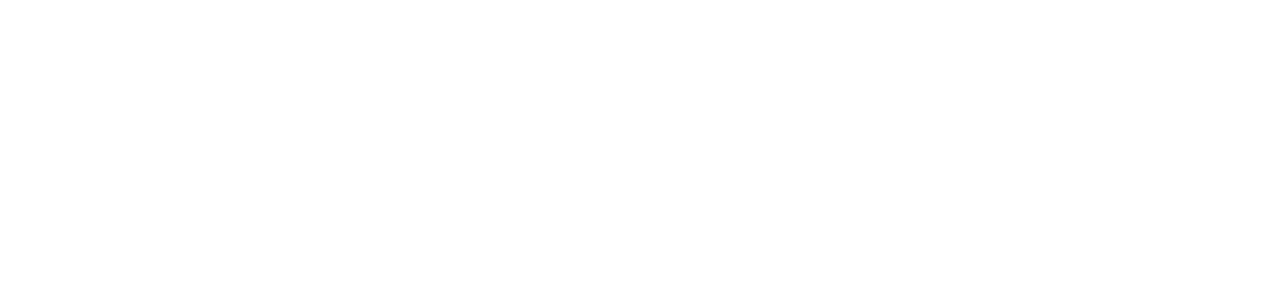
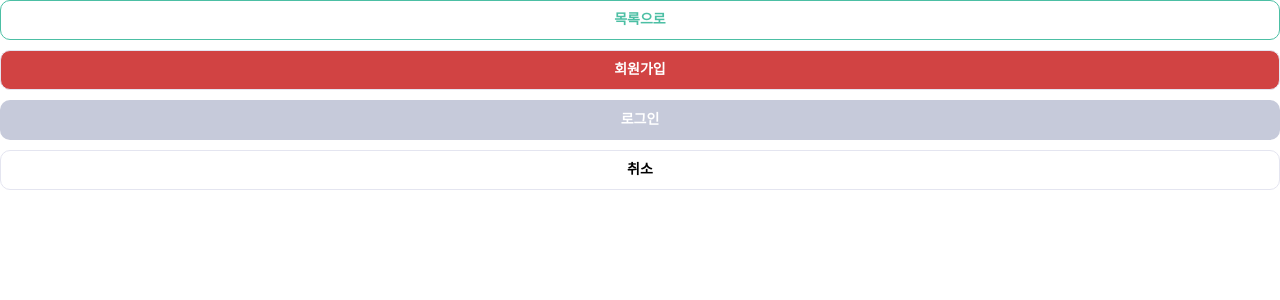
Before and after one commit to i-trust-you/wikid, a Next.js app: page / in a window 1280 px wide. Shown: the top 300 px of the page. Built offline with nearby package versions, Linux system fonts and the light colour scheme; a web font is replaced by a local one.

Commit message:
refector : Button 스타일 속성 변경

```diff
--- a/app/page.tsx
+++ b/app/page.tsx
@@ -1,5 +1,39 @@
+"use client";
+
+import { useRouter } from "next/navigation";
 import React from "react";
 
+import Button from "./_components/common/Button";
+
 export default function Page() {
-	return <></>;
+	const router = useRouter();
+	const handleClick = () => {
+		alert("회원가입됐습니다");
+		router.push("/login");
+	};
+
+	const isSubmitted = "" || "" || !"";
+
+	return (
+		<div className="flex flex-col gap-[10px]">
+			<div className="w-50 relative h-10">
+				<Button href="/board" buttonStyle="outline">
+					목록으로
+				</Button>
+			</div>
+			<div className="w-50 relative h-10">
+				<Button onClick={handleClick}>회원가입</Button>
+			</div>
+			<div className="w-50 relative h-10">
+				<Button disabled={isSubmitted} buttonStyle="basic">
+					로그인
+				</Button>
+			</div>
+			<div className="w-50 relative h-10">
+				<Button href="/board" buttonStyle="cancel">
+					취소
+				</Button>
+			</div>
+		</div>
+	);
 }
```
